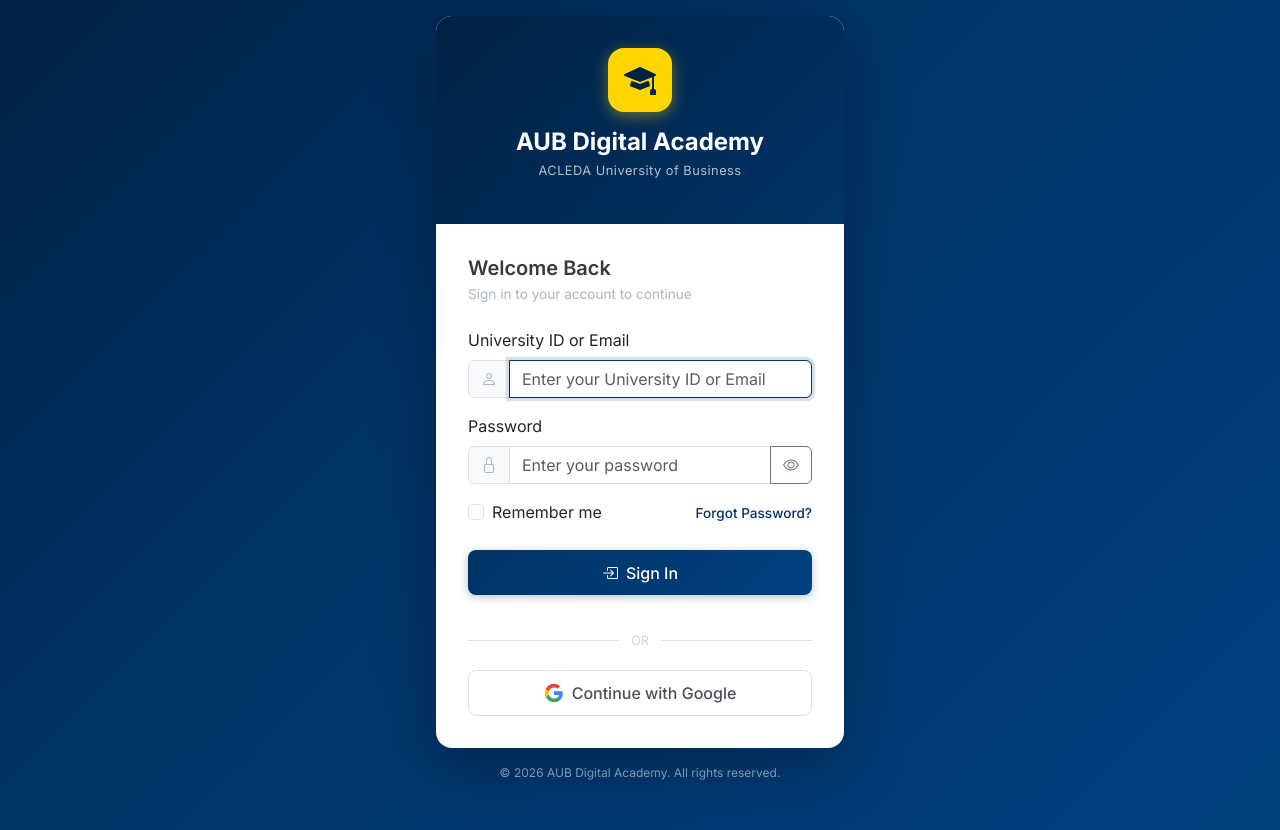
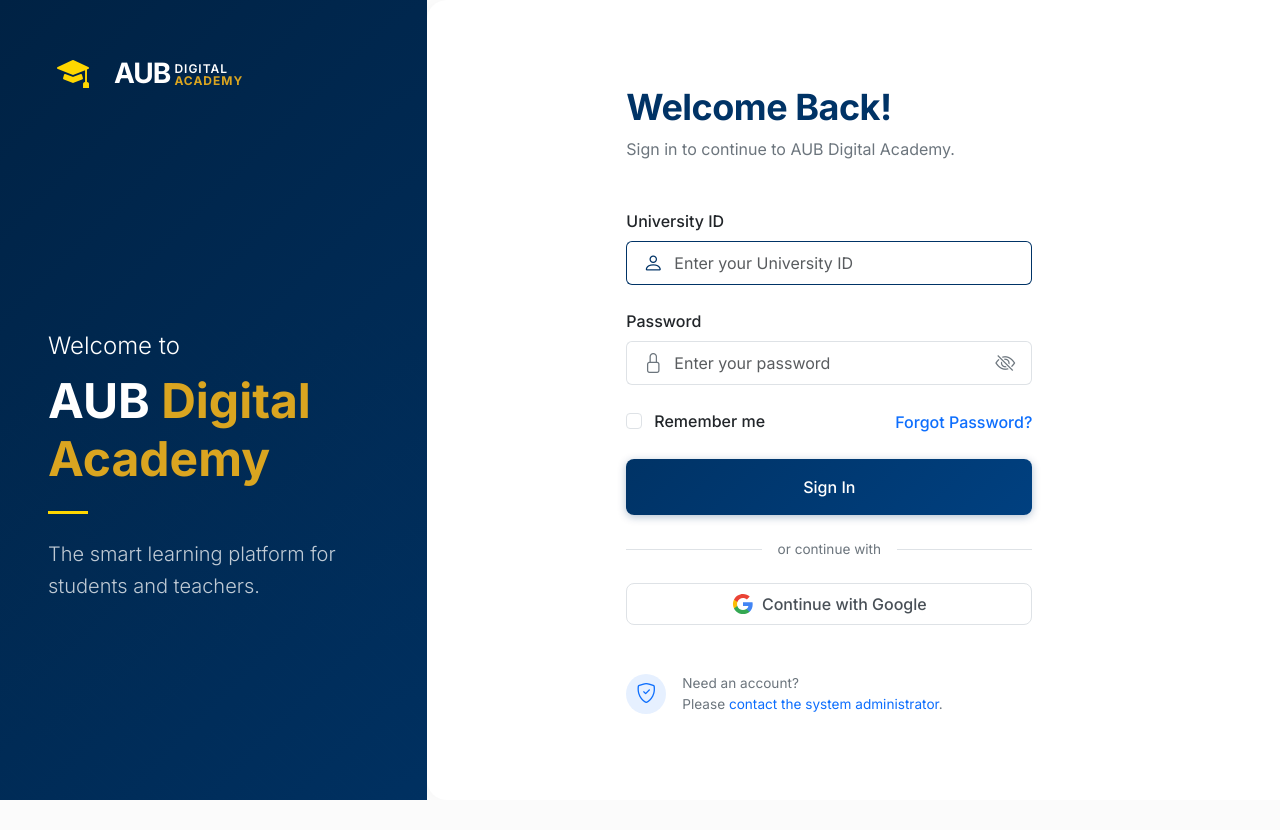
Before and after one commit to E-Nat/AUB-Digital-Academy, an ASP.NET Core app: page /Auth/Login in a window 1280 px wide. After the commit the page ends 800 px from the top, so only its background shows below. Run offline with ASP.NET Core 8, Linux system fonts and the light colour scheme; some libraries are stand-ins or nearby versions.

Commit message:
Implement split-screen login page UI

```diff
--- a/Views/Auth/Login.cshtml
+++ b/Views/Auth/Login.cshtml
@@ -4,58 +4,64 @@
     Layout = "_AuthLayout";
 }
 
-<div class="auth-form-section">
-    <h2 class="auth-form-title">Welcome Back</h2>
-    <p class="auth-form-subtitle">Sign in to your account to continue</p>
+<div class="pe-xl-5">
+    <h2 class="fw-bold mb-2 text-navy" style="font-size: 2.25rem; letter-spacing: -0.5px;">Welcome Back!</h2>
+    <p class="text-secondary mb-5 fs-6">Sign in to continue to AUB Digital Academy.</p>
 
     <form asp-action="Login" asp-controller="Auth" method="post">
         <input type="hidden" name="returnUrl" value="@ViewData["ReturnUrl"]" />
 
         <div asp-validation-summary="ModelOnly" class="alert alert-danger" role="alert"></div>
 
-        <div class="mb-3">
-            <label asp-for="LoginId" class="form-label"></label>
-            <div class="input-group">
-                <span class="input-group-text"><i class="bi bi-person"></i></span>
-                <input asp-for="LoginId" class="form-control" placeholder="Enter your University ID or Email" autofocus />
+        <div class="mb-4">
+            <label asp-for="LoginId" class="form-label fw-medium text-dark mb-2 fs-6">University ID</label>
+            <div class="input-group auth-input-group">
+                <span class="input-group-text bg-white border-end-0 ps-3 pe-2 text-secondary">
+                    <i class="bi bi-person fs-5"></i>
+                </span>
+                <input asp-for="LoginId" class="form-control border-start-0 ps-1 py-2 fs-6 shadow-none" placeholder="Enter your University ID" autofocus />
             </div>
-            <span asp-validation-for="LoginId" class="text-danger small"></span>
+            <span asp-validation-for="LoginId" class="text-danger small mt-1 d-block"></span>
         </div>
 
-        <div class="mb-3">
-            <label asp-for="Password" class="form-label"></label>
-            <div class="input-group">
-                <span class="input-group-text"><i class="bi bi-lock"></i></span>
-                <input asp-for="Password" class="form-control" placeholder="Enter your password" />
-                <button class="btn btn-outline-secondary" type="button" id="togglePassword">
-                    <i class="bi bi-eye"></i>
+        <div class="mb-4">
+            <label asp-for="Password" class="form-label fw-medium text-dark mb-2 fs-6">Password</label>
+            <div class="input-group auth-input-group">
+                <span class="input-group-text bg-white border-end-0 ps-3 pe-2 text-secondary">
+                    <i class="bi bi-lock fs-5"></i>
+                </span>
+                <input asp-for="Password" class="form-control border-start-0 border-end-0 px-1 py-2 fs-6 shadow-none" placeholder="Enter your password" />
+                <button class="btn btn-outline-secondary border-start-0 bg-white text-secondary pe-3" type="button" id="togglePassword" style="border-color: var(--bs-border-color);">
+                    <i class="bi bi-eye-slash fs-5"></i>
                 </button>
             </div>
-            <span asp-validation-for="Password" class="text-danger small"></span>
+            <span asp-validation-for="Password" class="text-danger small mt-1 d-block"></span>
         </div>
 
         <div class="d-flex justify-content-between align-items-center mb-4">
-            <div class="form-check">
-                <input asp-for="RememberMe" class="form-check-input" />
-                <label asp-for="RememberMe" class="form-check-label"></label>
+            <div class="form-check custom-checkbox">
+                <input asp-for="RememberMe" class="form-check-input shadow-none cursor-pointer" id="rememberMeCheck" />
+                <label asp-for="RememberMe" class="form-check-label text-dark fw-medium cursor-pointer ms-1" for="rememberMeCheck">Remember me</label>
             </div>
-            <a href="@Url.Action("ForgotPassword", "Auth")" class="auth-link">Forgot Password?</a>
+            <a href="@Url.Action("ForgotPassword", "Auth")" class="text-primary text-decoration-none fw-medium">Forgot Password?</a>
         </div>
 
-        <button type="submit" class="btn btn-primary-aub w-100 mb-3">
-            <i class="bi bi-box-arrow-in-right me-2"></i>Sign In
+        <button type="submit" class="btn btn-primary-aub w-100 py-3 mb-4 rounded-3 fs-6">
+            Sign In
         </button>
     </form>
 
-    <div class="auth-divider">
-        <span>OR</span>
+    <div class="d-flex align-items-center mb-4">
+        <div class="flex-grow-1 border-bottom"></div>
+        <span class="px-3 text-secondary" style="font-size: 0.85rem;">or continue with</span>
+        <div class="flex-grow-1 border-bottom"></div>
     </div>
 
-    <form asp-action="ExternalLogin" asp-controller="Auth" method="post">
+    <form asp-action="ExternalLogin" asp-controller="Auth" method="post" class="mb-5">
         <input type="hidden" name="provider" value="Google" />
         <input type="hidden" name="returnUrl" value="@ViewData["ReturnUrl"]" />
-        <button type="submit" class="btn btn-google w-100">
-            <svg class="google-icon" viewBox="0 0 24 24" width="20" height="20">
+        <button type="submit" class="btn btn-google w-100 py-2 rounded-3">
+            <svg class="google-icon" viewBox="0 0 24 24" width="22" height="22">
                 <path fill="#4285F4" d="M22.56 12.25c0-.78-.07-1.53-.2-2.25H12v4.26h5.92a5.06 5.06 0 0 1-2.2 3.32v2.77h3.57c2.08-1.92 3.28-4.74 3.28-8.1z"/>
                 <path fill="#34A853" d="M12 23c2.97 0 5.46-.98 7.28-2.66l-3.57-2.77c-.98.66-2.23 1.06-3.71 1.06-2.86 0-5.29-1.93-6.16-4.53H2.18v2.84C3.99 20.53 7.7 23 12 23z"/>
                 <path fill="#FBBC05" d="M5.84 14.09c-.22-.66-.35-1.36-.35-2.09s.13-1.43.35-2.09V7.07H2.18C1.43 8.55 1 10.22 1 12s.43 3.45 1.18 4.93l2.85-2.22.81-.62z"/>
@@ -64,6 +70,17 @@
             Continue with Google
         </button>
     </form>
+
+    <!-- Info alert area at bottom -->
+    <div class="d-flex align-items-center gap-3 mt-4">
+        <div class="rounded-circle d-flex align-items-center justify-content-center bg-primary bg-opacity-10 text-primary" style="width: 40px; height: 40px; flex-shrink: 0;">
+            <i class="bi bi-shield-check fs-5"></i>
+        </div>
+        <div class="d-flex flex-column text-secondary" style="font-size: 0.85rem;">
+            <span>Need an account?</span>
+            <span>Please <a href="#" class="text-primary text-decoration-none">contact the system administrator</a>.</span>
+        </div>
+    </div>
 </div>
 
 @section Scripts {
@@ -74,10 +91,10 @@
         const icon = this.querySelector('i');
         if (passwordInput.type === 'password') {
             passwordInput.type = 'text';
-            icon.classList.replace('bi-eye', 'bi-eye-slash');
+            icon.classList.replace('bi-eye-slash', 'bi-eye');
         } else {
             passwordInput.type = 'password';
-            icon.classList.replace('bi-eye-slash', 'bi-eye');
+            icon.classList.replace('bi-eye', 'bi-eye-slash');
         }
     });
 </script>
--- a/Views/Shared/_AuthLayout.cshtml
+++ b/Views/Shared/_AuthLayout.cshtml
@@ -13,21 +13,54 @@
     <link rel="stylesheet" href="~/css/site.css" asp-append-version="true" />
     @await RenderSectionAsync("Styles", required: false)
 </head>
-<body class="auth-body">
-    <div class="auth-container">
-        <div class="auth-card">
-            <div class="auth-header">
-                <div class="auth-logo">
-                    <i class="bi bi-mortarboard-fill"></i>
+<body class="bg-white">
+    <div class="d-flex min-vh-100">
+
+        <!-- Left Panel (Branding) -->
+        <div class="auth-left-panel d-none d-lg-flex flex-column position-relative overflow-hidden w-50">
+            <!-- Background Elements -->
+            <div class="auth-bg-overlay"></div>
+
+            <div class="auth-left-content position-relative z-3 d-flex flex-column h-100 p-5">
+                <!-- Header / Logo -->
+                <div class="d-flex align-items-center gap-3 mb-auto">
+                    <div class="auth-logo-icon">
+                        <i class="bi bi-mortarboard-fill"></i>
+                    </div>
+                    <div class="d-flex align-items-center gap-1">
+                        <span class="text-white fw-bold fs-3 letter-spacing-tight">AUB</span>
+                        <div class="d-flex flex-column lh-1 mt-1">
+                            <span class="text-white fw-semibold" style="font-size: 0.75rem; letter-spacing: 1px;">DIGITAL</span>
+                            <span class="text-gold fw-bold" style="font-size: 0.75rem; letter-spacing: 1px;">ACADEMY</span>
+                        </div>
+                    </div>
                 </div>
-                <h1 class="auth-title">AUB Digital Academy</h1>
-                <p class="auth-subtitle">ACLEDA University of Business</p>
+
+                <!-- Main Text -->
+                <div class="mb-auto mt-5 pt-5">
+                    <p class="text-white fs-4 mb-2 fw-light">Welcome to</p>
+                    <h1 class="text-white display-5 fw-bold mb-4">AUB <span class="text-gold">Digital Academy</span></h1>
+                    <div class="auth-title-underline mb-4"></div>
+                    <p class="text-white opacity-75 fs-5 fw-light" style="max-width: 400px; line-height: 1.6;">
+                        The smart learning platform for students and teachers.
+                    </p>
+                </div>
+
+                <!-- Footer area of left panel if needed, currently empty to match mockup -->
+                <div></div>
             </div>
-            @RenderBody()
+
+            <!-- Graphic/Building Illustration Placeholder (using CSS for abstract look) -->
+            <div class="auth-abstract-bg position-absolute bottom-0 start-0 w-100 z-1"></div>
         </div>
-        <div class="auth-footer">
-            <p>&copy; @DateTime.Now.Year AUB Digital Academy. All rights reserved.</p>
+
+        <!-- Right Panel (Form) -->
+        <div class="auth-right-panel d-flex flex-column justify-content-center align-items-center w-100 w-lg-50 bg-white position-relative">
+            <div class="auth-form-wrapper w-100 p-4 p-md-5" style="max-width: 550px;">
+                @RenderBody()
+            </div>
         </div>
+
     </div>
 
     <script src="https://cdn.jsdelivr.net/npm/bootstrap@5.3.3/dist/js/bootstrap.bundle.min.js"></script>
--- a/wwwroot/css/site.css
+++ b/wwwroot/css/site.css
@@ -334,123 +334,92 @@ a {
 }
 
 /* ============================================
-   Auth Pages
+   Auth Pages (Split Screen)
    ============================================ */
-.auth-body {
-    background: linear-gradient(135deg, var(--aub-navy-dark) 0%, var(--aub-navy) 40%, var(--aub-navy-light) 100%);
-    min-height: 100vh;
+.auth-left-panel {
+    background-color: var(--aub-navy-dark);
+}
+
+.auth-bg-overlay {
+    position: absolute;
+    top: 0;
+    left: 0;
+    width: 100%;
+    height: 100%;
+    background: linear-gradient(135deg, rgba(0,34,68,0.95) 0%, rgba(0,51,102,0.85) 100%);
+    z-index: 2;
+}
+
+.auth-abstract-bg {
+    height: 60%;
+    background-image:
+        radial-gradient(circle at 15% 50%, rgba(255,215,0,0.03) 0%, transparent 50%),
+        radial-gradient(circle at 85% 30%, rgba(255,255,255,0.02) 0%, transparent 50%),
+        linear-gradient(45deg, transparent 48%, rgba(255,255,255,0.03) 49%, rgba(255,255,255,0.03) 51%, transparent 52%);
+    background-size: 100% 100%, 100% 100%, 20px 20px;
+    opacity: 0.8;
+}
+
+.auth-logo-icon {
+    width: 50px;
+    height: 50px;
+    background-color: transparent;
     display: flex;
     align-items: center;
     justify-content: center;
+    font-size: 2rem;
+    color: var(--aub-gold);
 }
 
-.auth-container {
-    width: 100%;
-    max-width: 440px;
-    padding: 1rem;
+.letter-spacing-tight {
+    letter-spacing: -1px;
 }
 
-.auth-card {
-    background: var(--aub-white);
-    border-radius: 1rem;
-    box-shadow: 0 20px 60px rgba(0,0,0,0.3);
-    overflow: hidden;
+.auth-title-underline {
+    width: 40px;
+    height: 3px;
+    background-color: var(--aub-gold);
 }
 
-[data-bs-theme="dark"] .auth-card {
-    background: #1e1e2e;
+.auth-right-panel {
+    border-radius: 20px 0 0 20px;
+    box-shadow: -10px 0 30px rgba(0,0,0,0.05);
 }
 
-.auth-header {
-    background: linear-gradient(135deg, var(--aub-navy-dark), var(--aub-navy));
-    padding: 2rem 2rem 1.75rem;
-    text-align: center;
-    color: #fff;
+@media (max-width: 991.98px) {
+    .auth-right-panel {
+        border-radius: 0;
+        box-shadow: none;
+    }
 }
 
-.auth-logo {
-    width: 64px;
-    height: 64px;
-    background: var(--aub-gold);
-    border-radius: 16px;
-    display: flex;
-    align-items: center;
-    justify-content: center;
-    margin: 0 auto 1rem;
-    font-size: 2rem;
-    color: var(--aub-navy-dark);
-    box-shadow: 0 4px 15px rgba(255, 215, 0, 0.4);
+.auth-input-group .input-group-text {
+    border-color: var(--bs-border-color);
 }
 
-.auth-title {
-    font-size: 1.5rem;
-    font-weight: 700;
-    margin-bottom: 0.25rem;
+.auth-input-group .form-control {
+    border-color: var(--bs-border-color);
 }
 
-.auth-subtitle {
-    font-size: 0.8rem;
-    opacity: 0.7;
-    letter-spacing: 0.5px;
+.auth-input-group .form-control:focus {
+    box-shadow: none;
+    border-color: var(--bs-border-color);
 }
 
-.auth-form-section {
-    padding: 2rem;
+.auth-input-group:focus-within .input-group-text,
+.auth-input-group:focus-within .form-control,
+.auth-input-group:focus-within .btn {
+    border-color: var(--aub-navy) !important;
 }
 
-.auth-form-title {
-    font-size: 1.25rem;
-    font-weight: 600;
-    color: var(--aub-gray-800);
-    margin-bottom: 0.25rem;
+.auth-input-group:focus-within .input-group-text i {
+    color: var(--aub-navy);
 }
 
-[data-bs-theme="dark"] .auth-form-title {
-    color: #e0e0e0;
+.cursor-pointer {
+    cursor: pointer;
 }
 
-.auth-form-subtitle {
-    font-size: 0.85rem;
-    color: var(--aub-gray-500);
-    margin-bottom: 1.5rem;
-}
-
-.auth-link {
-    color: var(--aub-navy);
-    font-size: 0.85rem;
-    font-weight: 500;
-}
-
-.auth-link:hover {
-    color: var(--aub-gold-dark);
-}
-
-.auth-divider {
-    display: flex;
-    align-items: center;
-    margin: 1.25rem 0;
-    color: var(--aub-gray-400);
-    font-size: 0.8rem;
-}
-
-.auth-divider::before,
-.auth-divider::after {
-    content: '';
-    flex: 1;
-    height: 1px;
-    background: var(--aub-gray-300);
-}
-
-.auth-divider span {
-    padding: 0 0.75rem;
-}
-
-.auth-footer {
-    text-align: center;
-    padding: 1rem;
-    color: rgba(255,255,255,0.5);
-    font-size: 0.75rem;
-}
 
 /* ============================================
    Buttons
```
